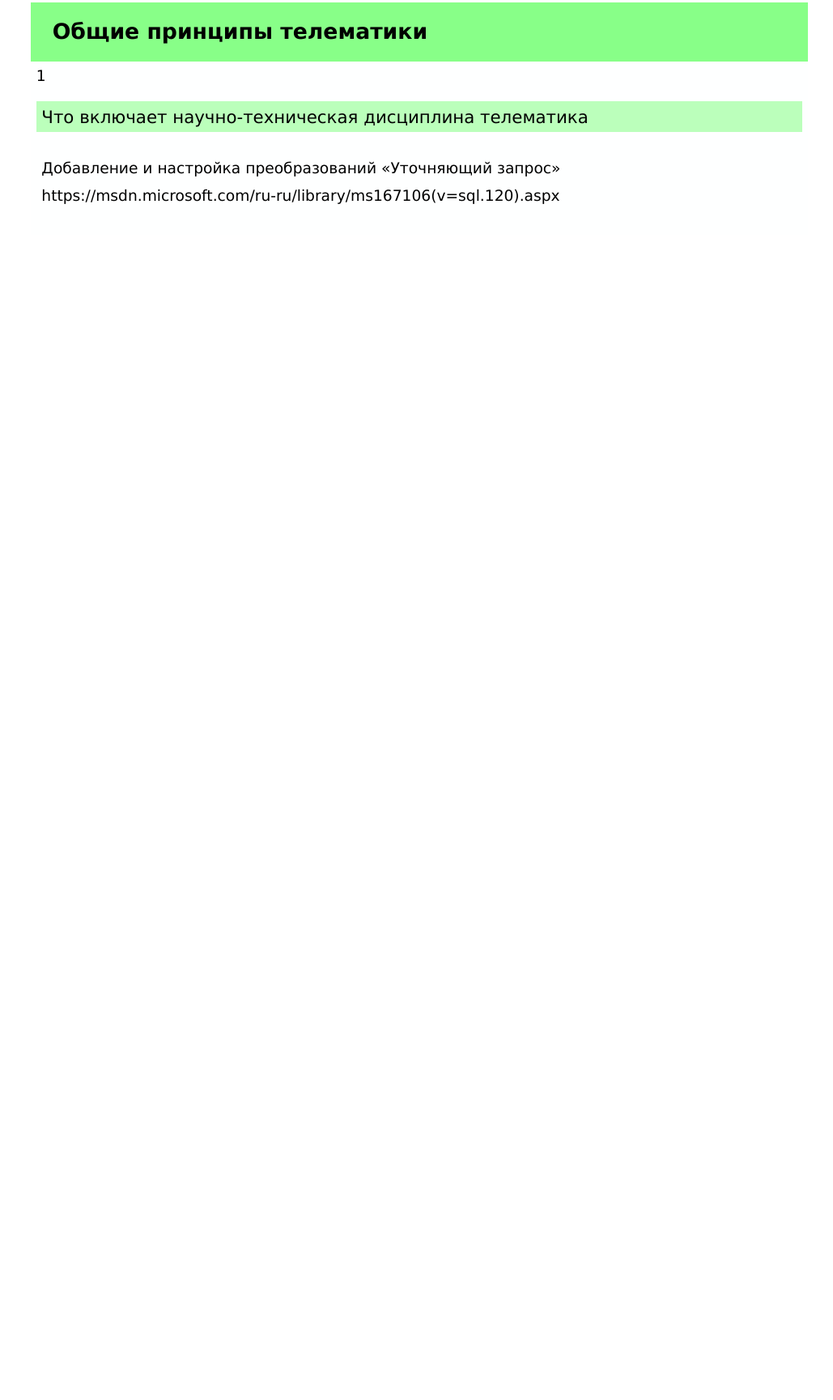
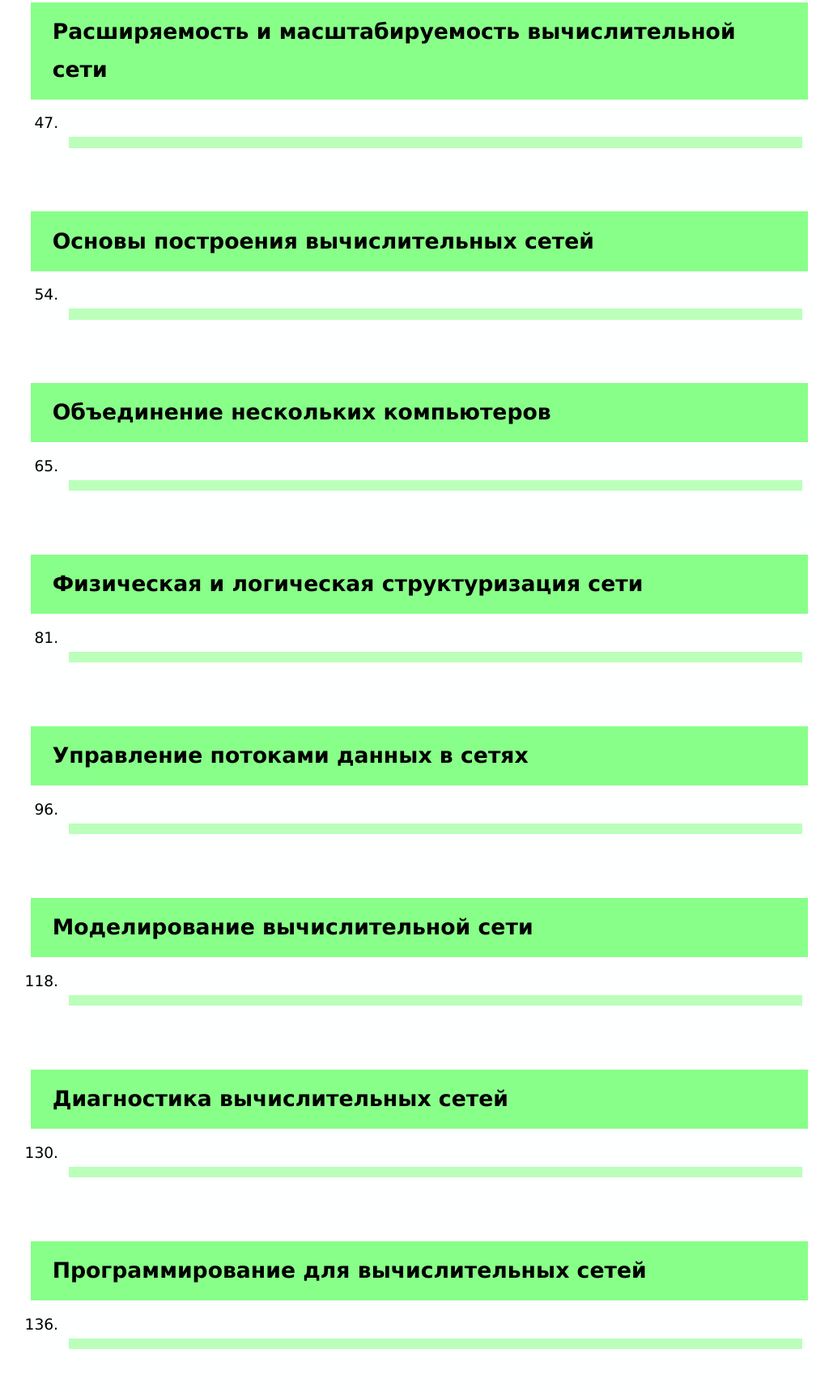
Before and after one commit to machulan/telematics-exam-answers, a plain HTML site: page index.html in a window 1280 px wide. Shown: the part 7002-8731 px from the top of the page at 81% size, without its empty margins (122-1151 px from the left). Before the commit the page ends 7300 px from the top, so only its background shows below. Drawn offline with Linux system fonts and the light colour scheme.

Commit message:
Added all parts

```diff
--- a/css/style.css
+++ b/css/style.css
@@ -6,7 +6,7 @@ body>div {
 .part {
     width: 960px;
     height: auto;
-    overflow: hidden;
+    /*overflow: hidden;*/
     box-sizing: border-box;
     margin: 0px auto;
 }
--- a/index.html
+++ b/index.html
@@ -249,8 +249,90 @@
         </ol>
     </div>
 
+     <div class="part">
+        <div class="part-name">Расширяемость и масштабируемость вычислительной сети</div>
+        <ol start=47>
+            <li class="item">
+                <p class="item-question"></p>
+                <p class="item-answer"></p>
+            </li>
+        </ol>
+     </div>
+          <div class="part">
+        <div class="part-name">Основы построения вычислительных сетей</div>
+        <ol start=54>
+            <li class="item">
+                <p class="item-question"></p>
+                <p class="item-answer"></p>
+            </li>
+        </ol>
+     </div>
+          <div class="part">
+        <div class="part-name">Объединение нескольких компьютеров</div>
+        <ol start=65>
+            <li class="item">
+                <p class="item-question"></p>
+                <p class="item-answer"></p>
+            </li>
+        </ol>
+     </div>
+          <div class="part">
+        <div class="part-name">Физическая и логическая структуризация сети</div>
+        <ol start=81>
+            <li class="item">
+                <p class="item-question"></p>
+                <p class="item-answer"></p>
+            </li>
+        </ol>
+     </div>
+          <div class="part">
+        <div class="part-name">Управление потоками данных в сетях</div>
+        <ol start=96>
+            <li class="item">
+                <p class="item-question"></p>
+                <p class="item-answer"></p>
+            </li>
+        </ol>
+     </div>
+          <div class="part">
+        <div class="part-name">Моделирование вычислительной сети</div>
+        <ol start=118>
+            <li class="item">
+                <p class="item-question"></p>
+                <p class="item-answer"></p>
+            </li>
+        </ol>
+     </div>
+          <div class="part">
+        <div class="part-name">Диагностика вычислительных сетей</div>
+        <ol start=130>
+            <li class="item">
+                <p class="item-question"></p>
+                <p class="item-answer"></p>
+            </li>
+        </ol>
+     </div>
+          <div class="part">
+        <div class="part-name">Программирование для вычислительных сетей</div>
+        <ol start=136>
+            <li class="item">
+                <p class="item-question"></p>
+                <p class="item-answer"></p>
+            </li>
+        </ol>
+     </div>
+          <div class="part">
+        <div class="part-name">Планирование вычислительных сетей</div>
+        <ol start=161>
+            <li class="item">
+                <p class="item-question">ыдлва</p>
+                <p class="item-answer"></p>
+            </li>
+        </ol>
+     </div>
 
-    <div class="part">
+
+    <div class="part" style="display:none;">
         <div class="part-name">Общие принципы телематики</div>
         <div class="item">
             <div class="item-number">1</div>
```
